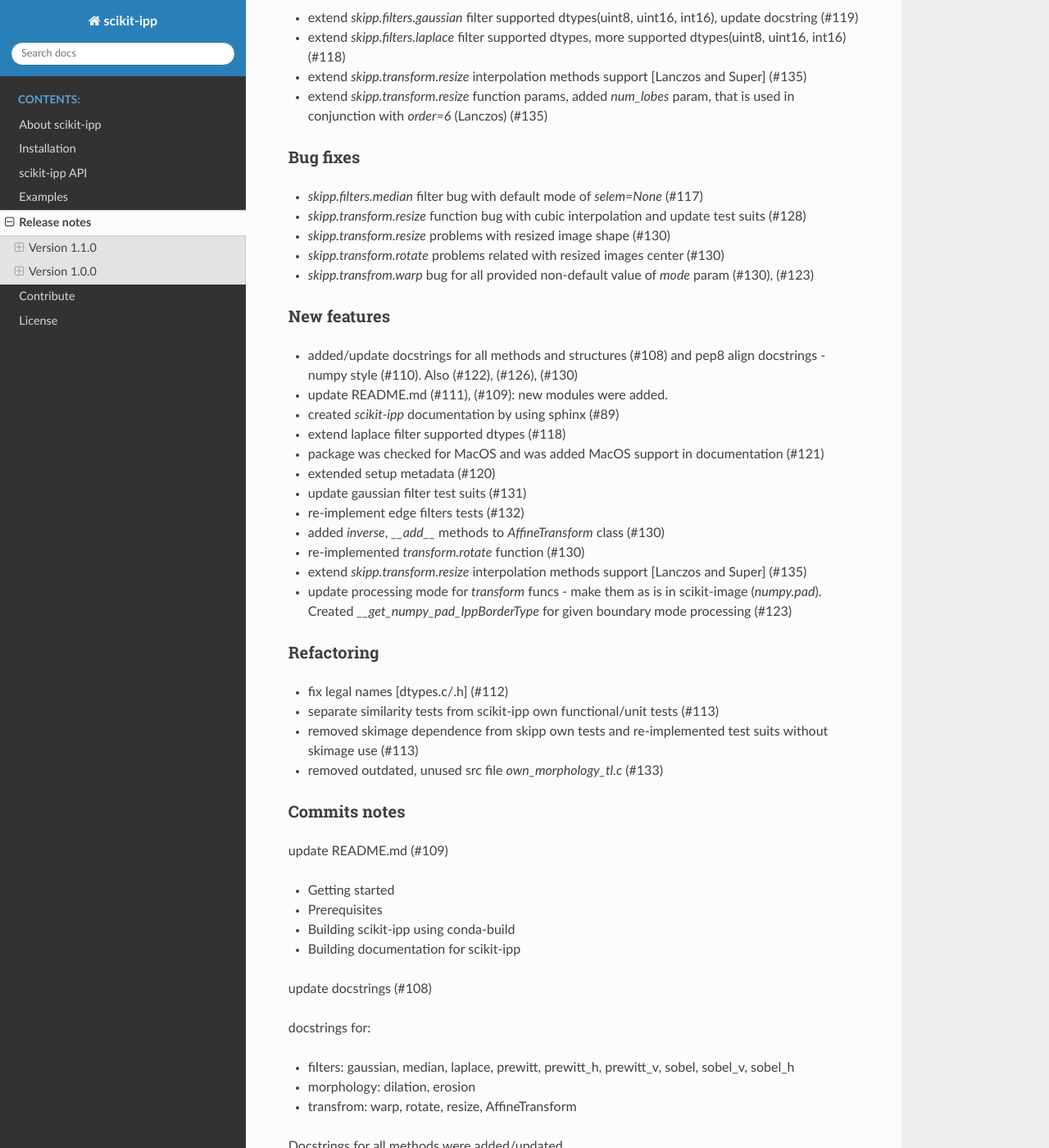
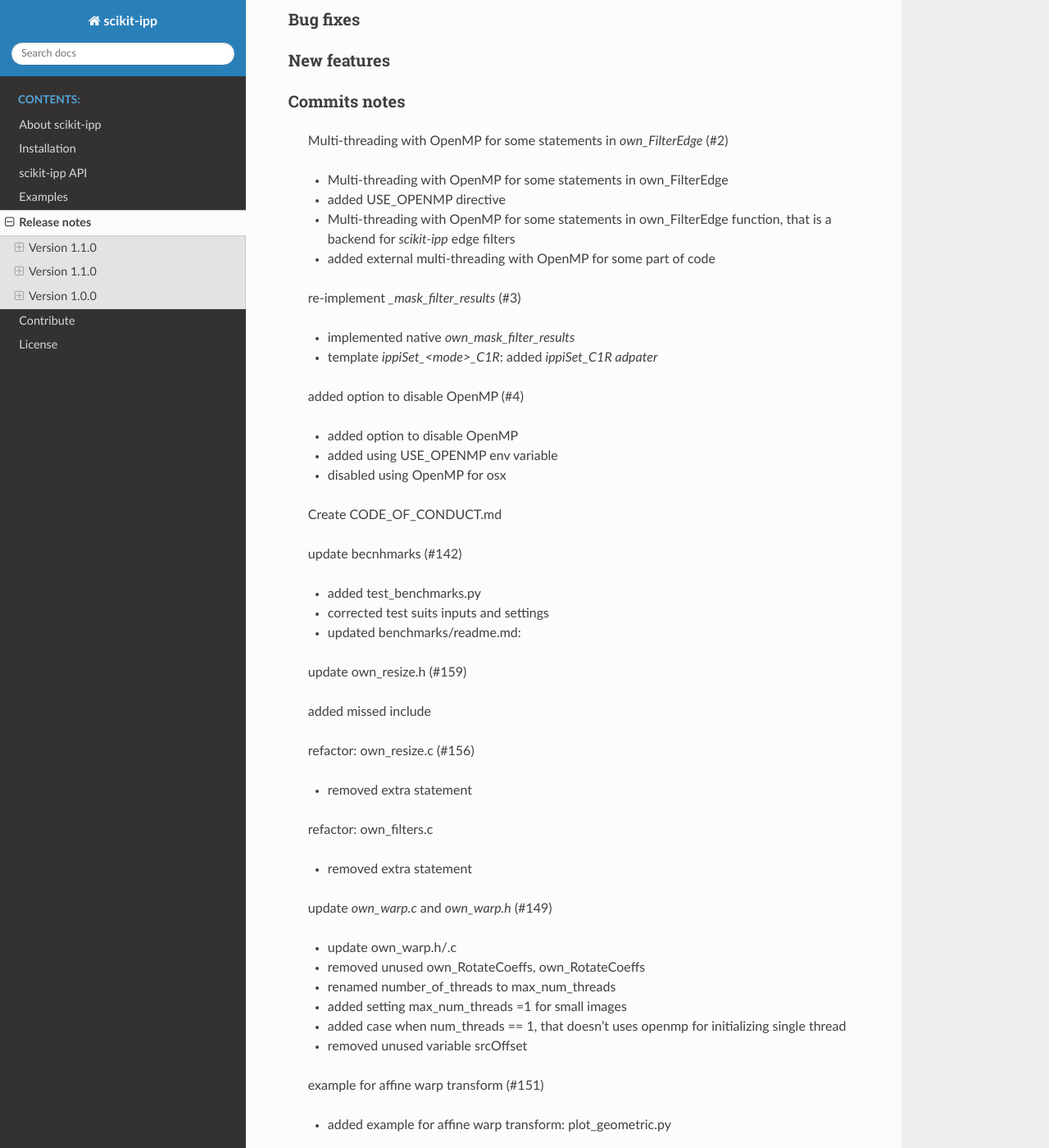
Before and after one commit to IntelPython/scikit-ipp, a Sphinx documentation site: the page built from doc/release_notes.rst, in a window 1280 px wide and 1400 px high, scrolled down 256 px. Shown: the whole window at 82% size. Built offline with Sphinx 7.4.7 and the Read the Docs theme 2.0.0, drawn with Linux system fonts in a browser that asks for light colours; some of the changed text lies outside the part shown.

Commit message:
update doc/release_notes.rst
added commit notes for v1.2.0

```diff
--- a/doc/release_notes.rst
+++ b/doc/release_notes.rst
@@ -1,5 +1,171 @@
 Release notes
 =============
+
+
+Version 1.1.0
+-------------
+
+API changes
+^^^^^^^^^^^
+
+
+Bug fixes
+^^^^^^^^^
+
+
+New features
+^^^^^^^^^^^^
+
+
+Commits notes
+^^^^^^^^^^^^^
+
+    Multi-threading with OpenMP for some statements in `own_FilterEdge`  (#2)
+
+    * Multi-threading with OpenMP for some statements in own_FilterEdge
+
+    * added USE_OPENMP directive
+
+    * Multi-threading with OpenMP for some statements in own_FilterEdge function, that is a backend for `scikit-ipp` edge filters
+
+    * added external multi-threading with OpenMP for some part of code
+
+
+    re-implement `_mask_filter_results` (#3)
+
+    * implemented native `own_mask_filter_results`
+
+    * template `ippiSet_<mode>_C1R`: added `ippiSet_C1R adpater`
+
+
+    added option to disable OpenMP (#4)
+
+    * added option to disable OpenMP
+
+    * added using USE_OPENMP env variable
+
+    * disabled using OpenMP for osx
+
+
+    Create CODE_OF_CONDUCT.md
+
+
+    update becnhmarks (#142)
+
+    * added test_benchmarks.py
+
+    * corrected test suits inputs and settings
+
+    * updated benchmarks/readme.md:
+
+
+    update own_resize.h (#159)
+
+    added missed include
+
+
+    refactor: own_resize.c (#156)
+
+    * removed extra statement
+
+
+    refactor: own_filters.c
+
+    * removed extra statement
+
+
+    update `own_warp.c` and `own_warp.h` (#149)
+
+    * update own_warp.h/.c
+
+    * removed unused own_RotateCoeffs, own_RotateCoeffs
+
+    * renamed number_of_threads to max_num_threads
+
+    * added setting max_num_threads =1 for small images
+
+    * added case when num_threads == 1, that doesn't uses openmp for initializing single thread
+
+    * removed unused variable srcOffset
+
+
+    example for affine warp transform (#151)
+
+    * added example for affine warp transform: plot_geometric.py
+
+
+    update transform.pyx (#150)
+
+    * implemented  `__rer__` and `__str__` for AffineTransform
+
+
+    `transform.resize` threaded version (#143)
+
+    * added parallel verision of own_Resize
+
+    * update resize func
+
+    * added `ippiResizeGetSrcRoi_<mod>`
+
+    * added `ippiResizeGetBorderSize_<mod>`
+
+    * update `own_Resize`
+
+    * refactor own_resize.h /own_resize.c
+
+    * update docstrings
+
+    * Update meta.yaml
+
+    * using `num_threads` instdead of `omp_set_num_threads`
+
+    * added case for when number of threads is 1
+
+
+    fix `own_Warp` threads statuses init (#145)
+
+    * fix warp thread status init
+
+
+    update setup.py (#147)
+
+    fixed ignoring flags for openmp [win]
+
+
+    bump up numpy version (#146)
+
+
+    Update meta.yaml (#144)
+
+    * fix buildnumber setting
+
+
+    feat: `transform.warp` threaded version (#139)
+
+    * added `openmp` dependecy
+
+    * update `warp` and `rotate` backend funcs
+
+    * implemented multithreaded `transfrom.warp`
+
+    * update `own_warp.c`
+
+    * update test suits
+
+    * update _transform.pxd
+
+    * update docsting for
+
+
+    update version (#140)
+
+    incremented to dev version 1.2.0dev
+
+
+    removed not used dependecy (#138)
+
+    * removed `scipy` and `scikit-image` since they are not used in tests
+
 
 
 Version 1.1.0
```
